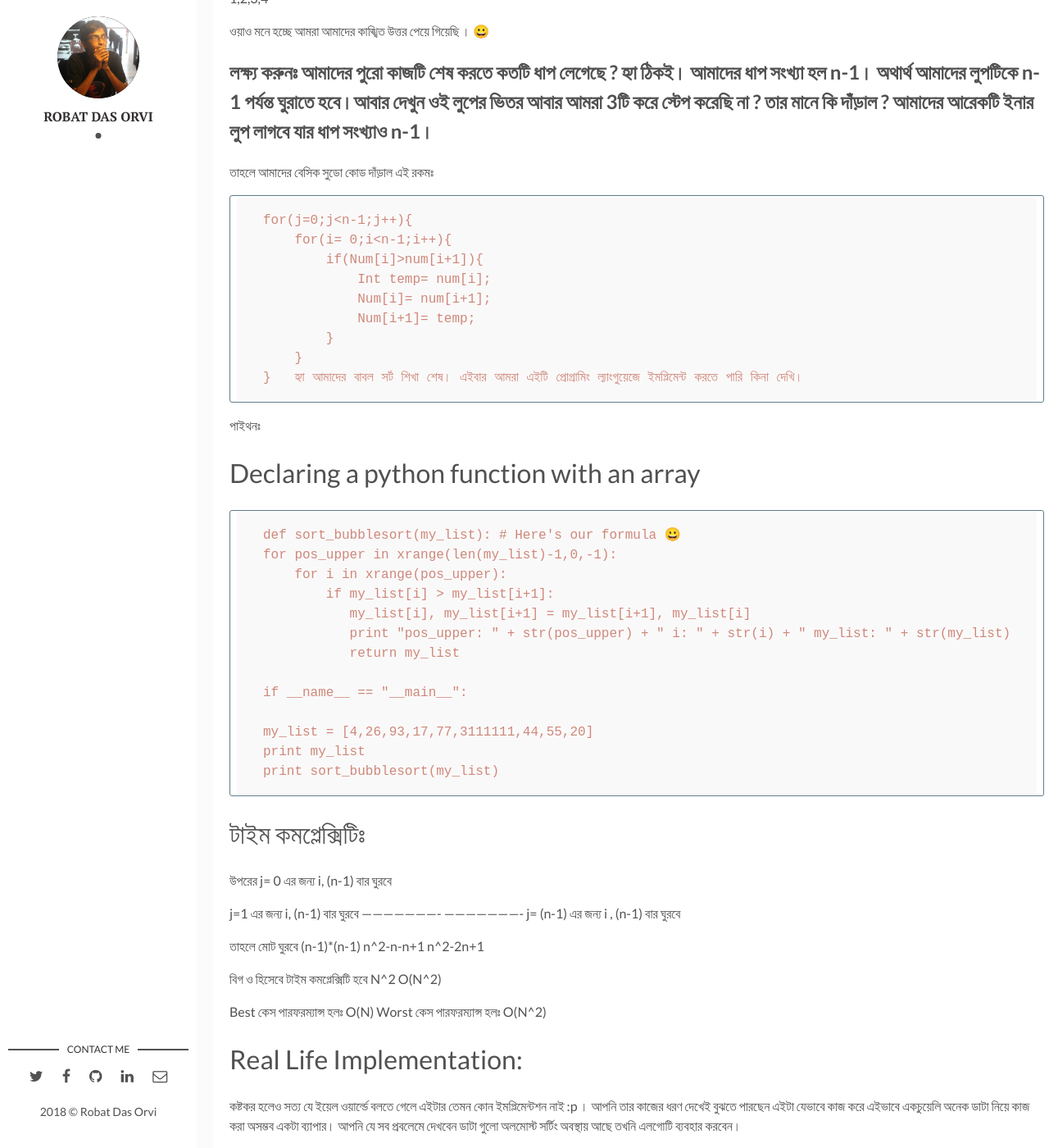
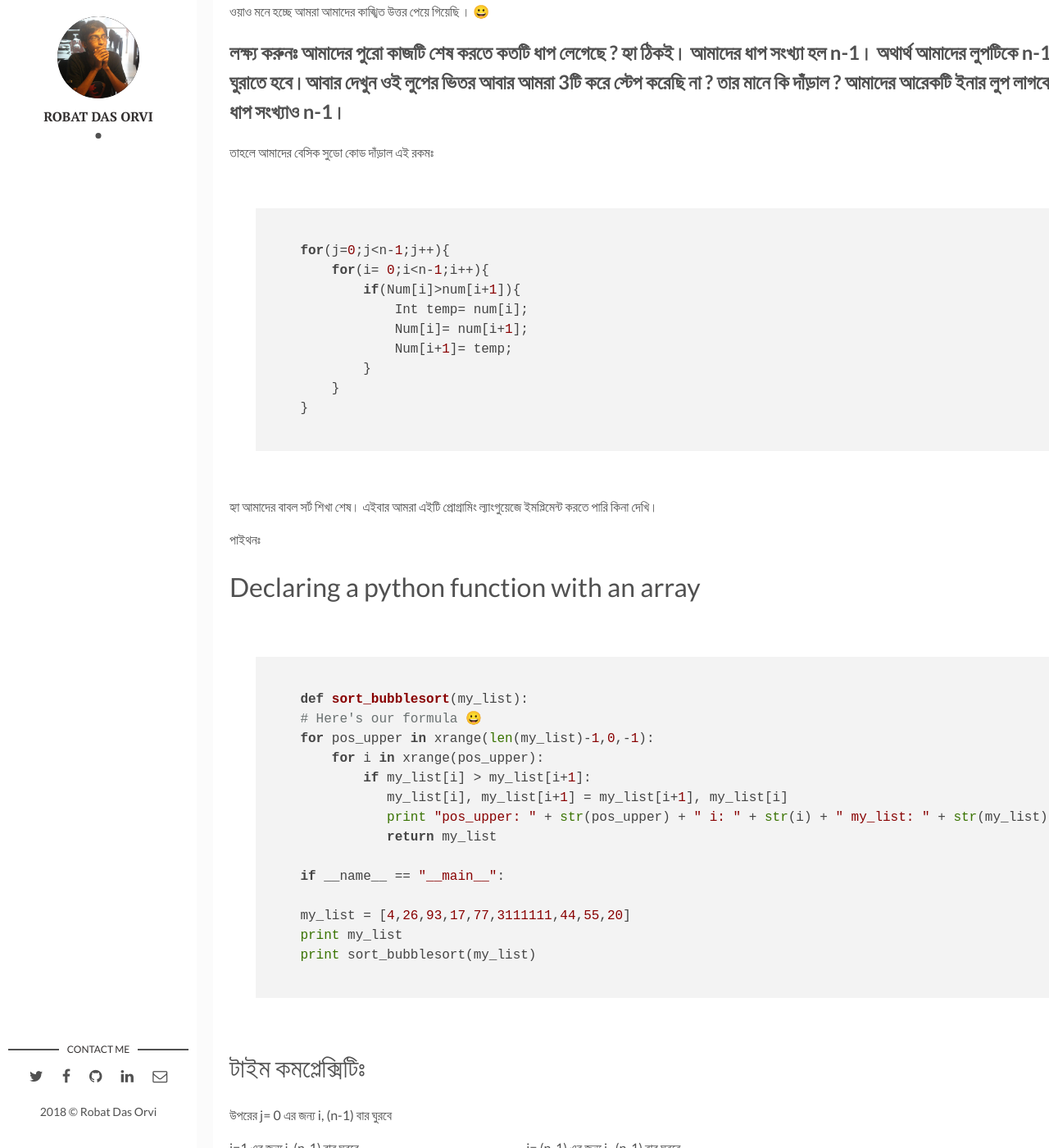
Before and after one commit to orvi2014/orvi2014.github.io, a Jekyll site: the page built from _posts/2018-01-25-bubblesort.markdown, in a window 1280 px wide and 1400 px high, scrolled down 1679 px. Shown: the whole window at 82% size. Built offline with Jekyll 4.4.1, drawn with Linux system fonts in a browser that asks for light colours; nearby versions of some CDN libraries; comment, search, counter and statistics services are not loaded.

Commit message:
syntax highlights added

```diff
--- a/_includes/head.html
+++ b/_includes/head.html
@@ -22,4 +22,8 @@
 	<link rel="stylesheet" href="{{ "/blog/assets/fonts/font-awesome/css/font-awesome.min.css" | prepend: site.baseurl }}">
 	<!-- Styles -->
 	<link rel="stylesheet" href="{{ "/blog/assets/css/main.css" | prepend: site.baseurl }}">
+	<!-- Highlighted.Js-->
+	<link rel="stylesheet" href="//cdnjs.cloudflare.com/ajax/libs/highlight.js/9.12.0/styles/default.min.css">
+	<script src="//cdnjs.cloudflare.com/ajax/libs/highlight.js/9.12.0/highlight.min.js"></script>
+	<script>hljs.initHighlightingOnLoad();</script>
 </head>
--- a/_posts/2018-01-25-bubblesort.markdown
+++ b/_posts/2018-01-25-bubblesort.markdown
@@ -53,6 +53,8 @@
 ## লক্ষ্য করুনঃ আমাদের পুরো কাজটি শেষ করতে কতটি ধাপ লেগেছে ? হ্যা ঠিকই। আমাদের ধাপ সংখ্যা হল n-1। অথার্থ আমাদের লুপটিকে n-1 পর্যন্ত ঘুরাতে হবে।আবার দেখুন ওই লুপের ভিতর আবার আমরা 3টি করে স্টেপ করেছি না ? তার মানে কি দাঁড়াল ? আমাদের আরেকটি ইনার লুপ লাগবে যার ধাপ সংখ্যাও n-1।
 তাহলে আমাদের বেসিক সুডো কোড দাঁড়াল এই রকমঃ
 
+<pre>
+  <code class="python">
     for(j=0;j<n-1;j++){
         for(i= 0;i<n-1;i++){
             if(Num[i]>num[i+1]){
@@ -62,13 +64,18 @@
             }
         }
     }
+  </code>
+</pre>
+
 হ্যা আমাদের বাবল সর্ট শিখা শেষ। এইবার আমরা এইটি প্রোগ্রামিং ল্যাংগুয়েজে ইমপ্লিমেন্ট করতে পারি কিনা দেখি।
 
 পাইথনঃ
 # Declaring a python function with an array
 
+<pre>
+  <code class="python">
     def sort_bubblesort(my_list):
-# Here's our formula 😀
+    # Here's our formula 😀
     for pos_upper in xrange(len(my_list)-1,0,-1):
         for i in xrange(pos_upper):
             if my_list[i] > my_list[i+1]:
@@ -81,6 +88,10 @@
     my_list = [4,26,93,17,77,3111111,44,55,20]
     print my_list
     print sort_bubblesort(my_list)
+  </code>
+</pre>
+
+
 
 # টাইম কমপ্লেক্সিটিঃ
 
```
